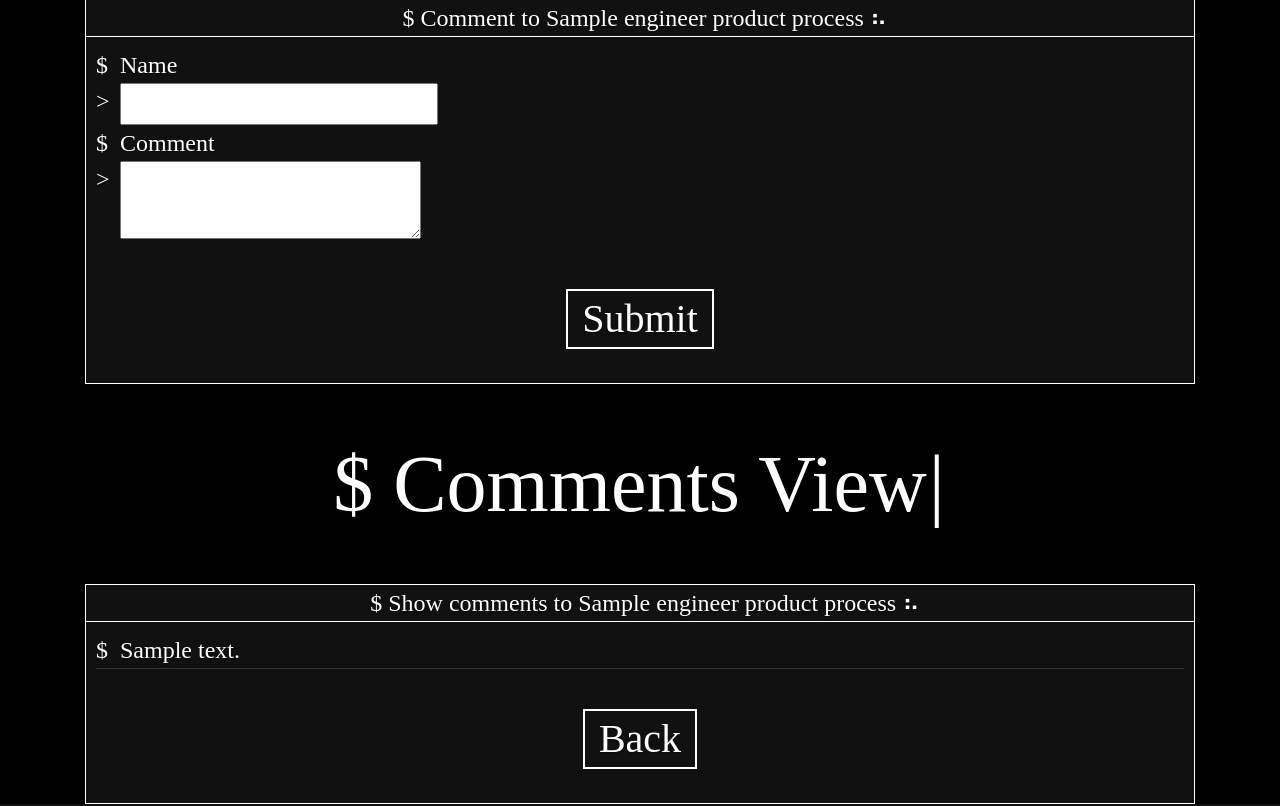
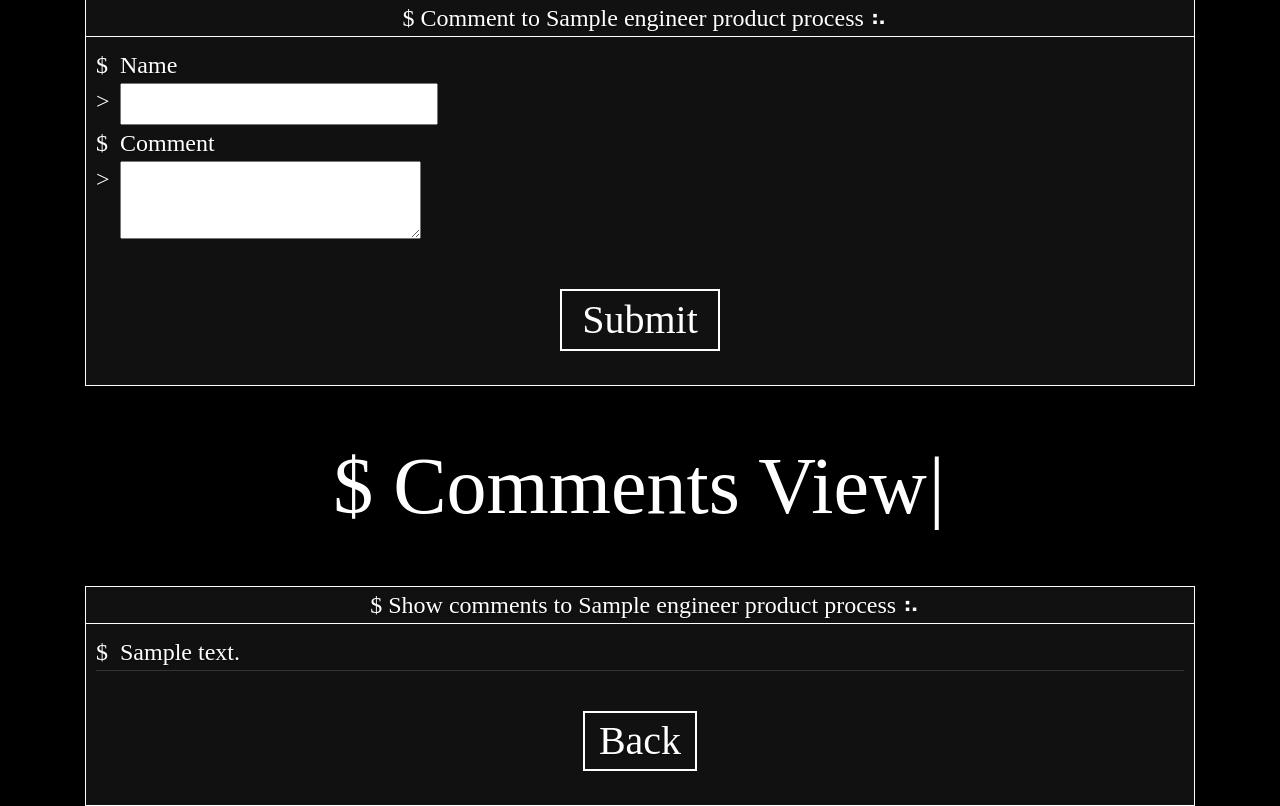
Before and after one commit to kentaiwami/portfolio, a Django app: template portfolio/templates/portfolio/engineer_work_detail.html in a window 1280 px wide. Shown: the part 2616-3422 px from the top of the page. Run offline with Django 3.2, Linux system fonts and the light colour scheme; the template is opened without the code that fills it: most values are stand-ins (such as "Sample title", 1, 10 or a date in 2020); grey boxes marked "Sample" are stand-in pictures; form fields are guessed from the names that the template uses; some libraries are stand-ins or nearby versions; some web fonts are replaced.

Commit message:
submitボタンをカスタマイズ

```diff
--- a/portfolio/static/portfolio/style.css
+++ b/portfolio/static/portfolio/style.css
@@ -431,6 +431,18 @@ div.console_text_comment:before {
   color: #FFF;
 }
 
+.submit {
+  background-color: #111;
+  color: #FFF;
+  border: none;
+  cursor : pointer;
+  font-family: "MyFont";
+  font-size: 5vmin;
+}
+
+.submit:hover {
+  opacity: .5;
+}
 
 /************************************************************
                           @media
--- a/portfolio/templates/portfolio/engineer_work_detail.html
+++ b/portfolio/templates/portfolio/engineer_work_detail.html
@@ -144,16 +144,14 @@
 
           {% csrf_token %}
           <input type="hidden" name="id" value="{{ engineer_product.pk }}">
+
+          <div class="console_text_link">
+            <div class="box">
+              <div class="bd10 bd"><div class="bdT"></div><div class="bdB"></div><div class="bdR"></div><div class="bdL"></div></div>
+              <input type="submit" class="submit" value="Submit">
+            </div>
+          </div>
         </form>
-
-        <div class="console_text_link">
-          <a class="link" href="javascript:void(0);" onclick="CommentSubmit()">
-            <div class="box">
-              <div class="link_name">Submit</div>
-              <div class="bd10 bd"><div class="bdT"></div><div class="bdB"></div><div class="bdR"></div><div class="bdL"></div></div>
-             </div>
-          </a>
-        </div>
       </div>
     </div>
   </section>
```
